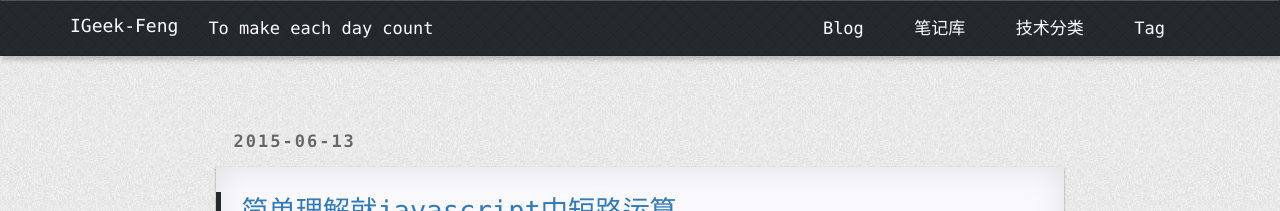
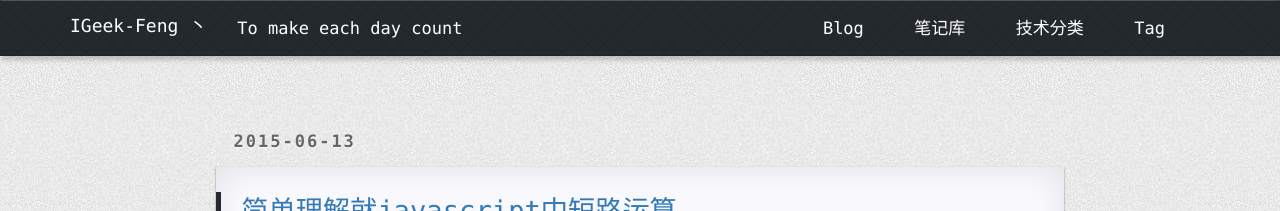
Before and after one commit to qiaojianfeng/blog, a Jekyll site: the page built from index.html, in a window 1280 px wide. Shown: the top 211 px of the page. Built offline with Jekyll 4.4.1, drawn with Linux system fonts in a browser that asks for light colours; nearby versions of some CDN libraries; the list of posts is cut into pages by our own code; a style sheet for code colours, icons or effects is not loaded.

Commit message:
Update _config.yml

```diff
--- a/_config.yml
+++ b/_config.yml
@@ -25,7 +25,7 @@ defaults:
 
 
 
-title: "IGeek-Feng"
+title: "IGeek-Feng 丶"
 email: "845882161@163.com"
 description: "To make each day count"
 #让每一天都有所值。
```
